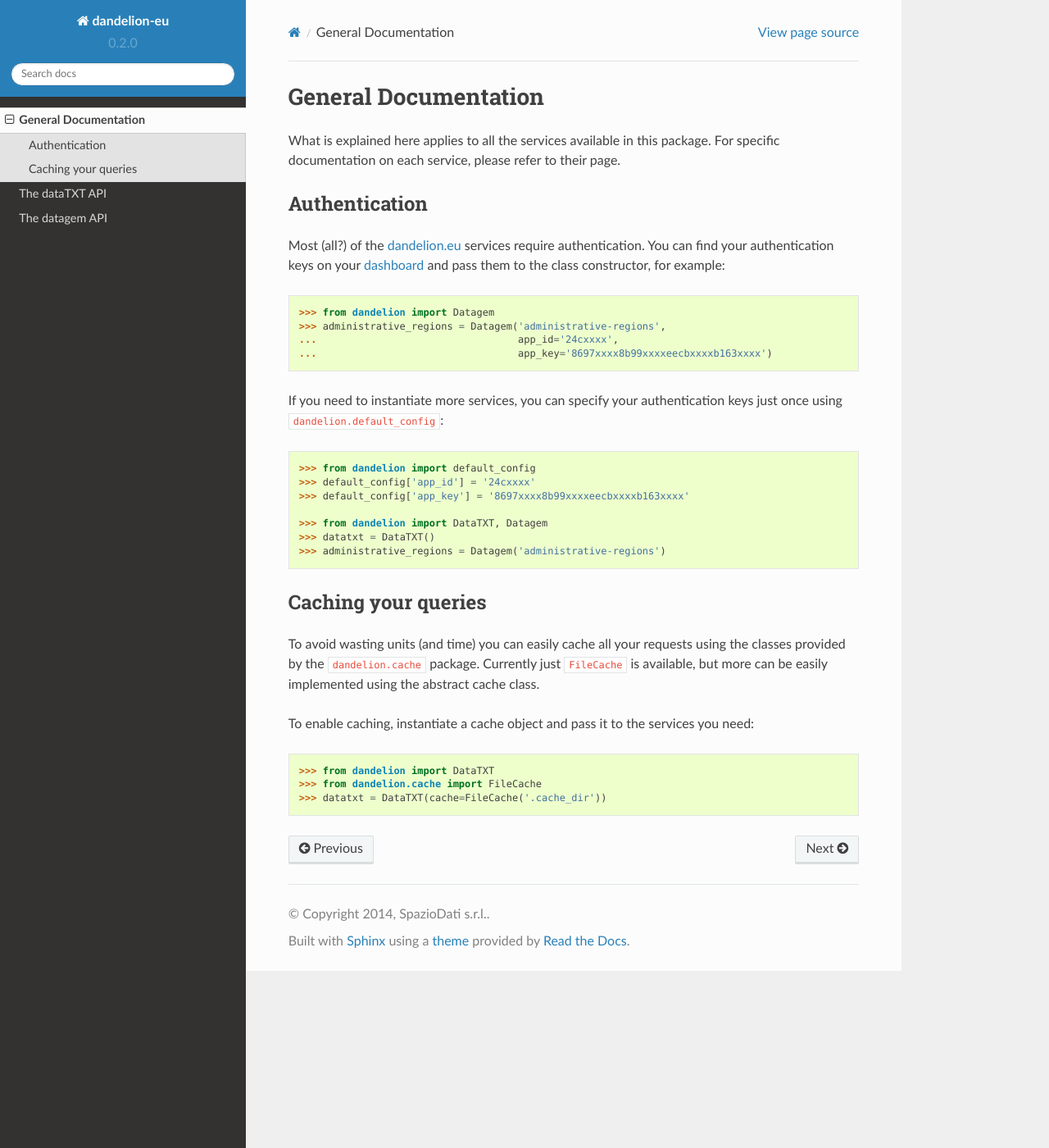
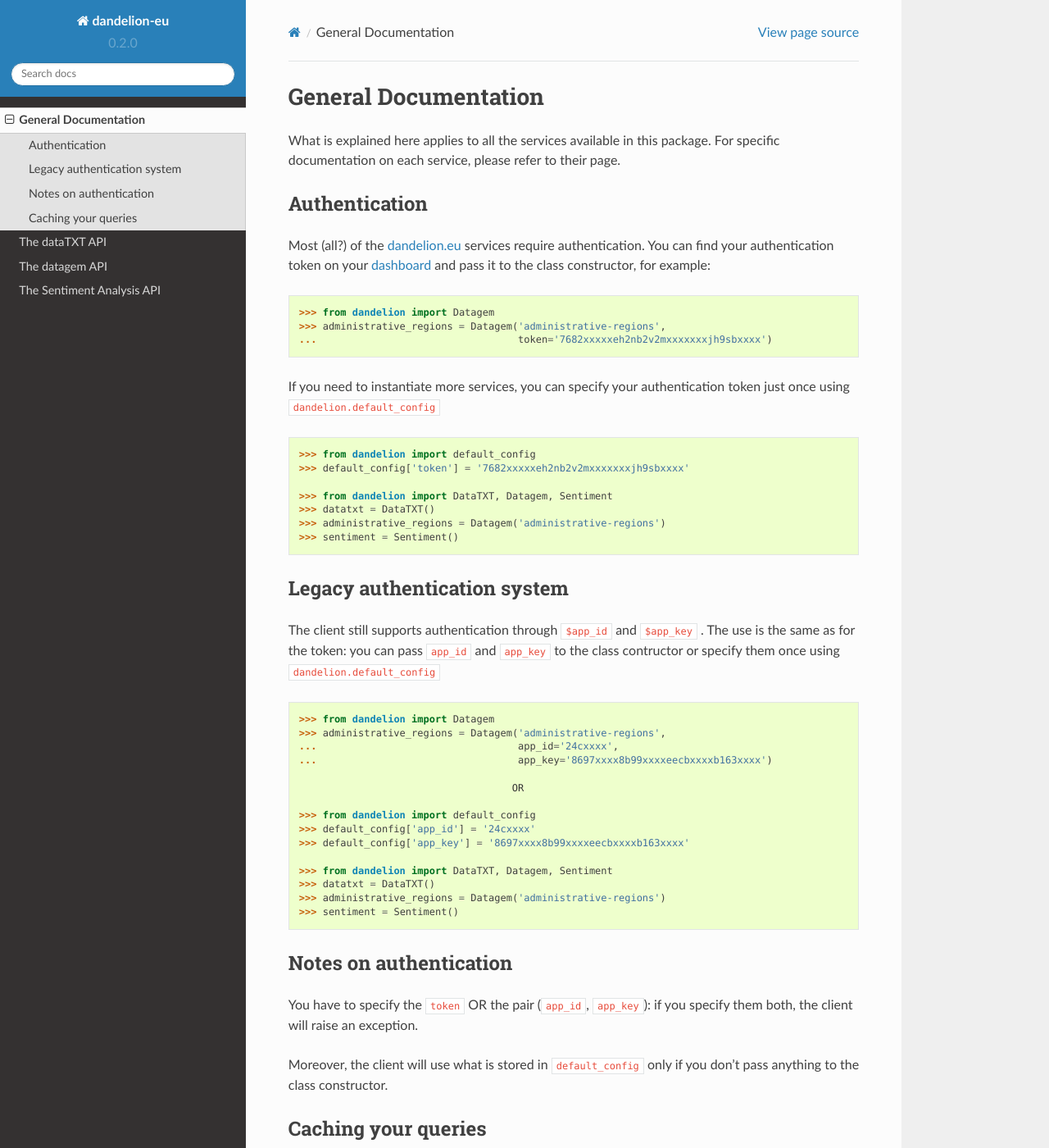
Before and after one commit to giacbrd/python-dandelion-eu, a Sphinx documentation site: the page built from docs/base.rst, in a window 1280 px wide and 1400 px high. Shown: the whole window at 82% size. Built offline with Sphinx 7.4.7 and the Read the Docs theme 2.0.0, drawn with Linux system fonts in a browser that asks for light colours.

Commit message:
add docs for Sentiment, edit docs about authentication

```diff
--- a/docs/base.rst
+++ b/docs/base.rst
@@ -10,26 +10,54 @@
 Authentication
 --------------
 Most (all?) of the dandelion.eu_ services require authentication. You can
-find your authentication keys on your dashboard_ and pass them to the class
+find your authentication token on your dashboard_ and pass it to the class
 constructor, for example::
+
+    >>> from dandelion import Datagem
+    >>> administrative_regions = Datagem('administrative-regions',
+    ...                                  token='7682xxxxxeh2nb2v2mxxxxxxxjh9sbxxxx')
+
+
+If you need to instantiate more services, you can specify your authentication
+token just once using ``dandelion.default_config`` ::
+
+    >>> from dandelion import default_config
+    >>> default_config['token'] = '7682xxxxxeh2nb2v2mxxxxxxxjh9sbxxxx'
+
+    >>> from dandelion import DataTXT, Datagem, Sentiment
+    >>> datatxt = DataTXT()
+    >>> administrative_regions = Datagem('administrative-regions')
+    >>> sentiment = Sentiment()
+
+Legacy authentication system
+----------------------------
+The client still supports authentication through ``$app_id`` and ``$app_key`` .
+The use is the same as for the token: you can pass ``app_id`` and ``app_key``
+to the class contructor or specify them once using ``dandelion.default_config`` ::
 
     >>> from dandelion import Datagem
     >>> administrative_regions = Datagem('administrative-regions',
     ...                                  app_id='24cxxxx',
     ...                                  app_key='8697xxxx8b99xxxxeecbxxxxb163xxxx')
 
-
-If you need to instantiate more services, you can specify your authentication
-keys just once using ``dandelion.default_config``::
+                                        OR
 
     >>> from dandelion import default_config
     >>> default_config['app_id'] = '24cxxxx'
     >>> default_config['app_key'] = '8697xxxx8b99xxxxeecbxxxxb163xxxx'
 
-    >>> from dandelion import DataTXT, Datagem
+    >>> from dandelion import DataTXT, Datagem, Sentiment
     >>> datatxt = DataTXT()
     >>> administrative_regions = Datagem('administrative-regions')
+    >>> sentiment = Sentiment()
 
+Notes on authentication
+-----------------------
+You have to specify the ``token`` OR the pair (``app_id``, ``app_key``): if you specify
+them both, the client will raise an exception.
+
+Moreover, the client will use what is stored in ``default_config`` only if you
+don't pass anything to the class constructor.
 
 Caching your queries
 --------------------
--- a/docs/datagem.rst
+++ b/docs/datagem.rst
@@ -9,7 +9,8 @@
 Retrieving entities from dandelion is easy, just instantiate a datagem and iterate; pagination is implemented automatically for you, so don't worry and just get data::
 
     >>> from dandelion import Datagem
-    >>> d = Datagem('administrative-regions')
+    >>> d = Datagem('administrative-regions',
+    ...             token='7682xxxxxeh2nb2v2mxxxxxxxjh9sbxxxx')
     >>> for obj in d.items[:10]:
     ...     print(obj.acheneID)
     ...
@@ -31,7 +32,8 @@
 If you want to reduce the network load, you can retrieve only the fields you will actually use with ``select``::
 
     >>> from dandelion import Datagem
-    >>> d = Datagem('administrative-regions')
+    >>> d = Datagem('administrative-regions',
+    ...             token='7682xxxxxeh2nb2v2mxxxxxxxjh9sbxxxx')
     >>> for obj in d.items.select('acheneID')[:10]:
     ...     print(obj)
     ...
--- a/docs/index.rst
+++ b/docs/index.rst
@@ -28,3 +28,4 @@
    base
    datatxt
    datagem
+   sentiment
```
Also changed, not shown: README.rst (+5 -5 lines), docs/datatxt.rst (+6 -8 lines), docs/sentiment.rst (added, +25 -0 lines), 1 other file.
